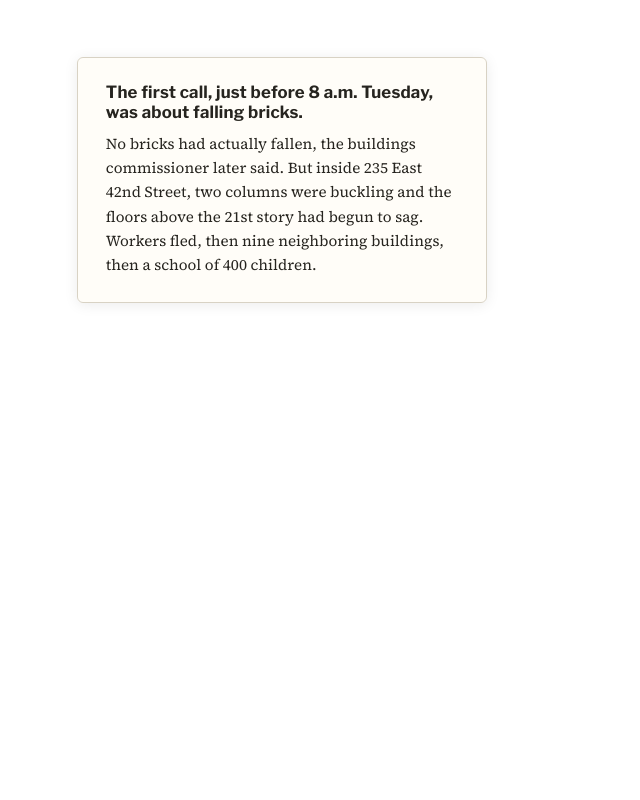
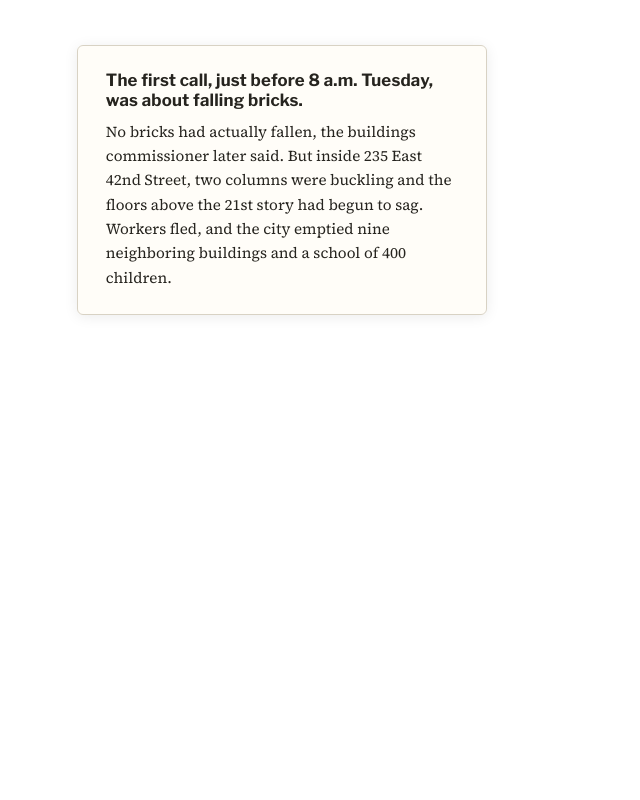
Before and after one commit to wongpeiting/scrolly-svelte-exercise, a SvelteKit app: page / in a window 1280 px wide. Shown: the part 1820-2620 px from the top of the page, without its empty margins (0-640 px from the left). Built offline with nearby package versions, Linux system fonts and the light colour scheme.

Commit message:
Card 1: fix evacuation sentence

```diff
--- a/src/routes/+page.svelte
+++ b/src/routes/+page.svelte
@@ -36,8 +36,8 @@
 					<p>
 						No bricks had actually fallen, the buildings commissioner later said. But inside 235
 						East 42nd Street, two columns were buckling and the floors above the 21st story had
-						begun to sag. Workers fled, then nine neighboring buildings, then a school of 400
-						children.
+						begun to sag. Workers fled, and the city emptied nine neighboring buildings and a
+						school of 400 children.
 					</p>
 				</div>
 			</div>
```
